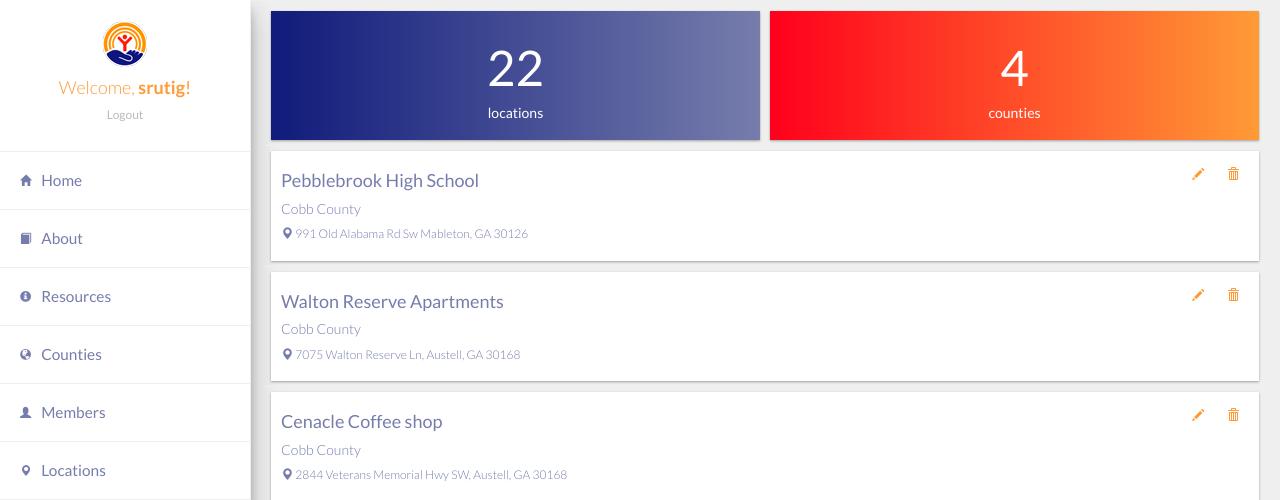
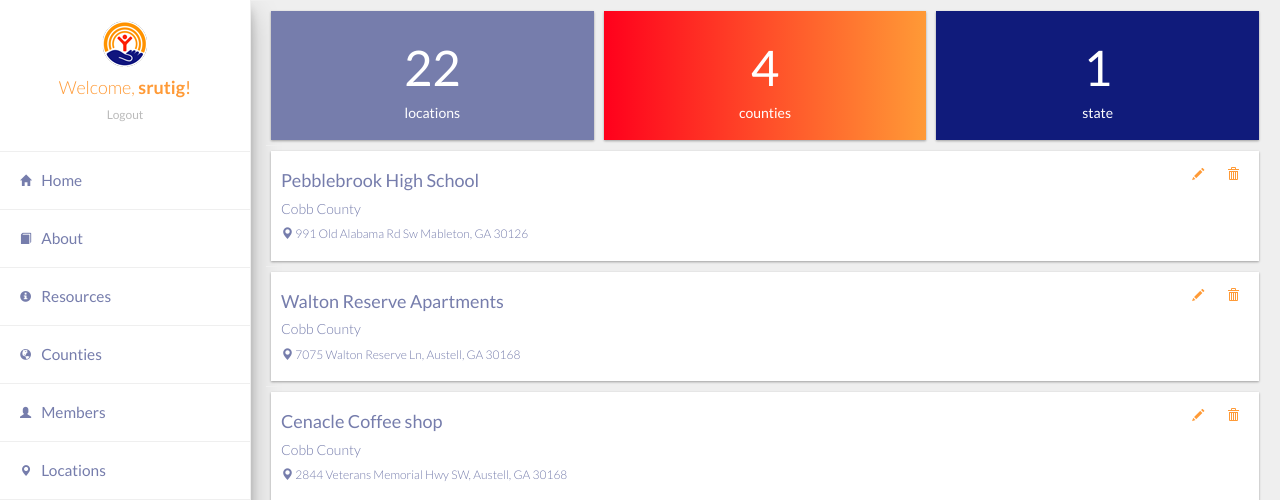
Before and after one commit to SrutiG/uw_achievement_club, a Flask app: page /administrator/locations in a window 1280 px wide. Shown: the top 500 px of the page. Run offline with Flask 2, Linux system fonts and the light colour scheme; a user stored in the database is signed in; data comes from the database, SQL or seed files in the repository; some libraries are stand-ins or nearby versions.

Commit message:
added another stat

```diff
--- a/app/static/css/admin.css
+++ b/app/static/css/admin.css
@@ -9,7 +9,7 @@
     --uw_lavender: #767DAC;
     --uw_lavender_lighter: #eff0f5;
     --uw_white: #FFF;
-    --primary_dark: #212121;
+    --primary_dark: #333;
     --primary_light: #EFEFEF;
     --primary: #BBB;
     --education: #8D9ECE;
@@ -257,11 +257,15 @@ body {
 }
 
 .num-locations {
-    background: linear-gradient(to right, var(--uw_blue), var(--uw_lavender));
+    background: linear-gradient(to right, var(--uw_lavender), var(--uw_lavender));
 }
 
 .counties-locations {
     background: linear-gradient(to right, var(--uw_red), var(--uw_orange));
+}
+
+.counties-states {
+    background: linear-gradient(to right, var(--uw_blue), var(--uw_blue));
 }
 
 .locations-stat {
--- a/app/templates/admin-dash/locations/locations.html
+++ b/app/templates/admin-dash/locations/locations.html
@@ -1,7 +1,7 @@
 <div class="home-locations col-md-12">
     <div class="home-locations-wrapper">
         <ul class="list-unstyled locations-list inline">
-            <li class="achievement-club-location locations-stat col-sm-6 text-center">
+            <li class="achievement-club-location locations-stat col-sm-4 text-center">
                 <div class="admin-dash-item locations-list-item">
                     <div class="admin-dash-item-wrapper num-locations locations-list-item-wrapper">
                         <h1 class="locations-header">{{ locations|length }}</h1>
@@ -9,11 +9,19 @@
                     </div>
                 </div>
             </li>
-            <li class="achievement-club-location locations-stat col-sm-6 text-center">
+            <li class="achievement-club-location locations-stat col-sm-4 text-center">
                 <div class="admin-dash-item locations-list-item">
                     <div class="admin-dash-item-wrapper counties-locations locations-list-item-wrapper">
                         <h1 class="locations-header">4</h1>
                         <h6 class="locations-sub-header">counties</h6>
+                    </div>
+                </div>
+            </li>
+            <li class="achievement-club-location locations-stat col-sm-4 text-center">
+                <div class="admin-dash-item locations-list-item">
+                    <div class="admin-dash-item-wrapper counties-states locations-list-item-wrapper">
+                        <h1 class="locations-header">1</h1>
+                        <h6 class="locations-sub-header">state</h6>
                     </div>
                 </div>
             </li>
```
